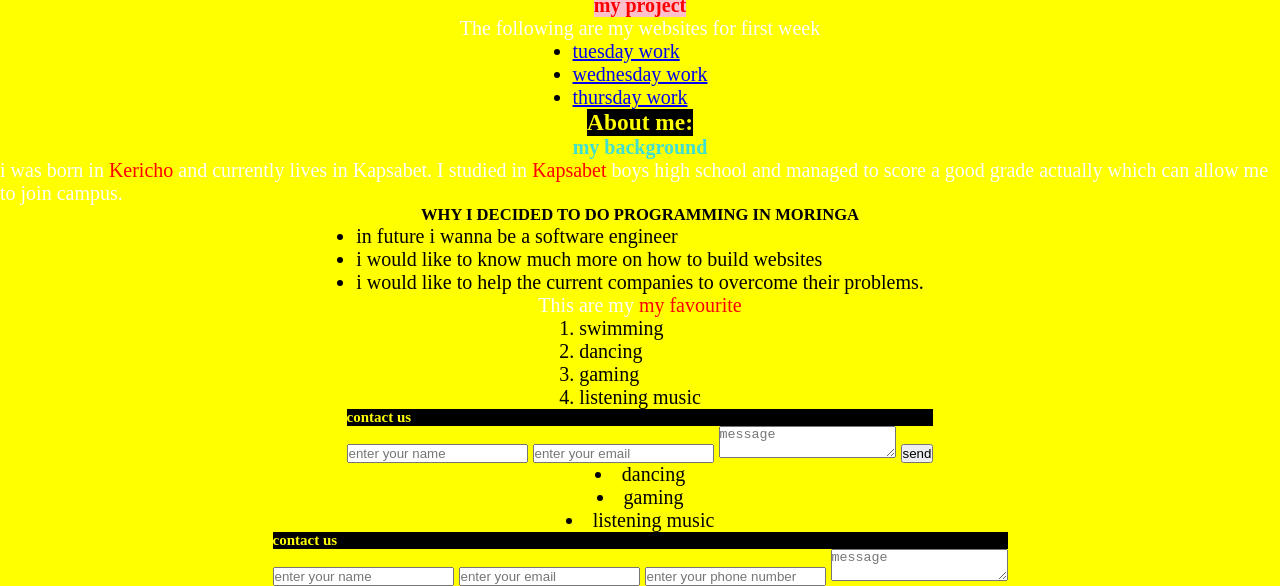
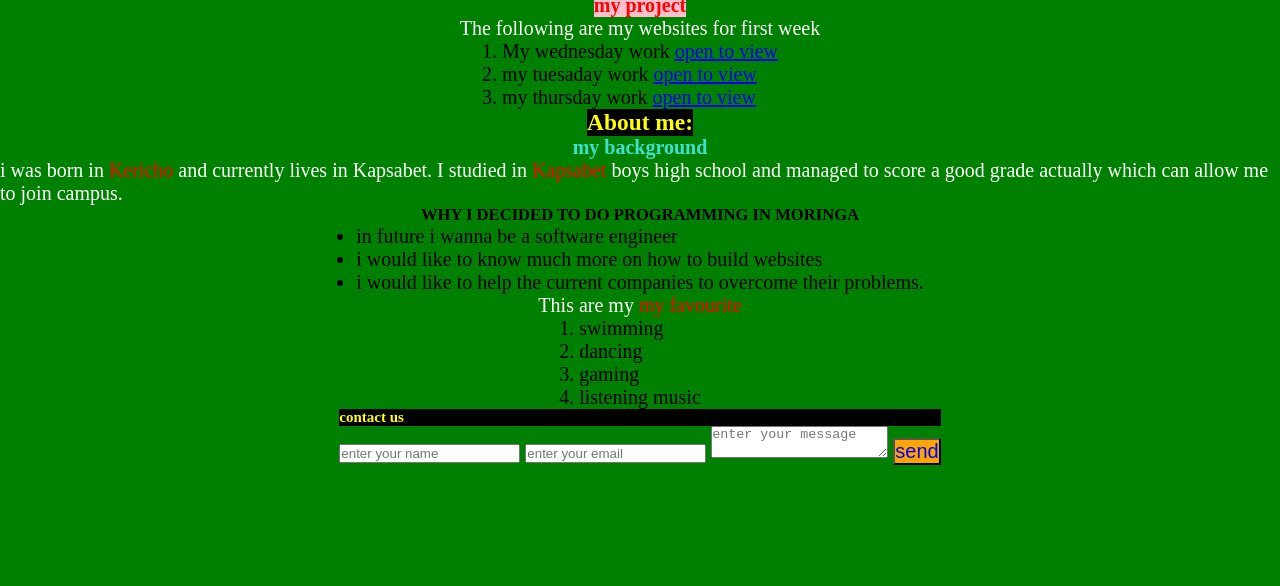
Before and after one commit to DENNIS954/moringa-projects, a plain HTML site: page index.html in a window 1280 px wide. Shown: the part 219-805 px from the top of the page. Drawn offline with Linux system fonts and the light colour scheme.

Commit message:
background color changed,button color changed and unordered list changed to ordered list

```diff
--- a/css/index.css
+++ b/css/index.css
@@ -1,5 +1,5 @@
 body {
-    background: yellow;
+    background: green;
     display: flex;
     flex-direction: column;
     justify-content: center;
@@ -41,4 +41,8 @@ h4 {
 span {
     color: red;
 }
-button
+button {
+    color: blue;
+    background-color: orange;
+    font-size: 20px;
+}
--- a/index.html
+++ b/index.html
@@ -5,24 +5,24 @@
 <link href="css/index.css" rel="stylesheet" type="text/css">
 </head>
 <body>
+    <img src="dennis.jpg" width="200px" height=150px">
     <h1>DENNIS KIPRONO PORTFOLIO</h1>
     <h2><span>my project portfolio</span></h2>
     <p>This is my first project portfolio in Moringa school.</p>
-    <img src="dennis.jpg" width="200px" height=150px">
+
     <h1>my project</h1>
     <p>The following are my websites for first week</p>
+            <ol>
+            <li>My wednesday work  <a href="https://github.com/DENNIS954/moringa-projects">open to view</a>
+                </li>
 
-    <ul>
-        <li>
-            <a href="https://github.com/DENNIS954/moringa-projects">tuesday work</a>
-        </li>
-        <li>
-            <a href="https://github.com/DENNIS954/moringa-projects">wednesday work</a>
-        </li>
-    <li>
-            <a href="https://github.com/DENNIS954/moringa-projects">thursday work</a>
-        </li>
-    </ul>
+            <li>my tuesaday work  <a href="https://github.com/DENNIS954/moringa-projects">open to view</a>
+                </li>
+
+        <li>my thursday work  <a href="https://github.com/DENNIS954/moringa-projects">open to view</a>
+            </li>
+            </ol>
+
     <h3>About me:</h3>
     <h4>my background</h4>
 <p>i was born in <span>Kericho</span> and currently lives in Kapsabet.
@@ -49,7 +49,7 @@
                 <h2>contact us</h2>
                 <input type="text" class="field" placeholder="enter your name">
                 <input type="email" class="field" placeholder="enter your email">
-                <textarea class="field" placeholder="message"></textarea>
+                <textarea class="field" placeholder="enter your message"></textarea>
                 <button>send</button>
                 </div>
         </div>
@@ -57,22 +57,3 @@
         </div>
     </body>
     </html>
-        <li>dancing</li>
-        <li>gaming</li>
-        <li>listening music</li>
-    </ol>
-    <div class="container">
-        <div class="contact-box"></div>
-    <div class="left"</div>
-        <div clss="right">
-            <h2>contact us</h2>
-            <input type="text" class="field" placeholder="enter your name">
-            <input type="email" class="field" placeholder="enter your email">
-            <input type="text" class="field" placeholder="enter your phone number">
-            <textarea class="field" placeholder="message"></textarea>
-            </div>
-    </div>
-    </div>
-    </div>
-</body>
-</html>
```
